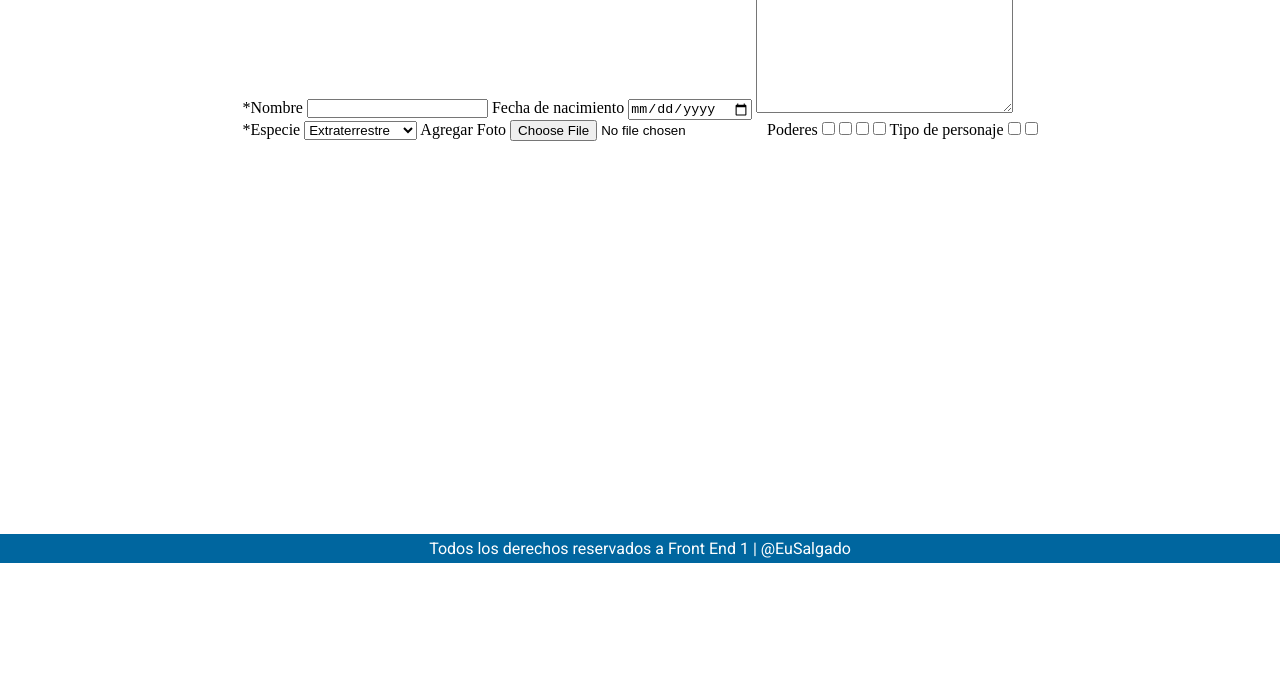
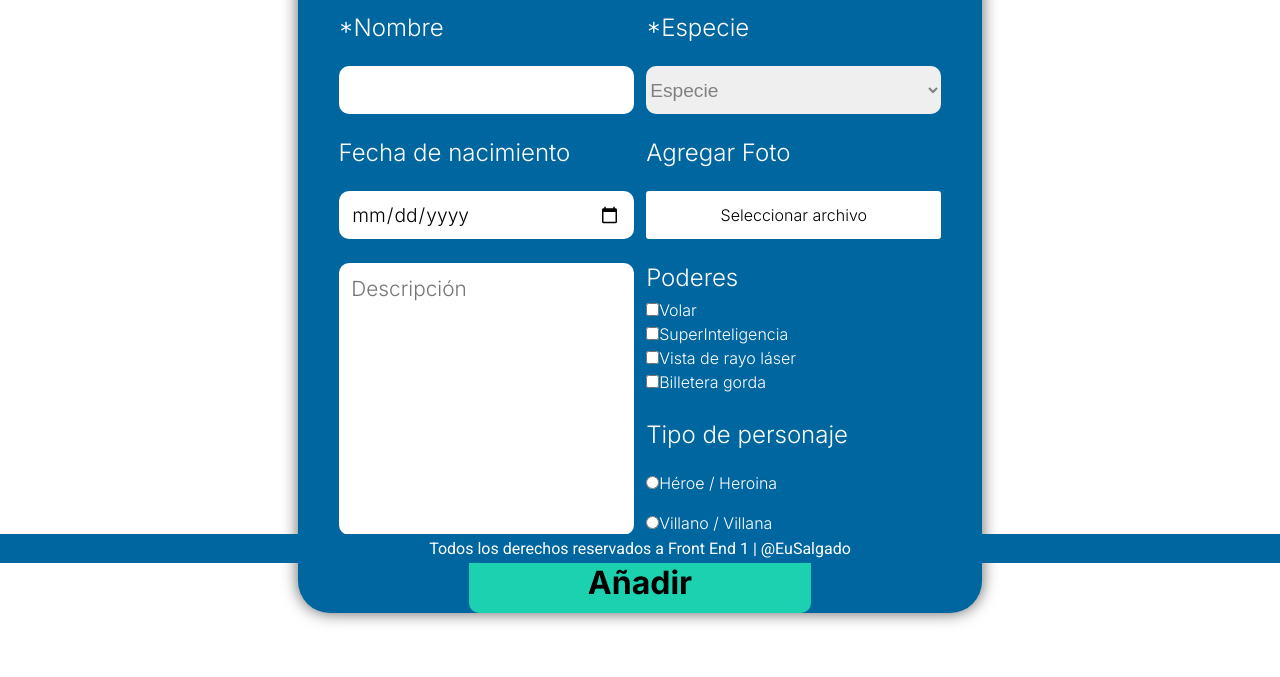
Before and after one commit to EuSalgado/Formularios, a plain HTML site: page pages/form.html in a window 1280 px wide. Shown: the part 237-914 px from the top of the page. Before the commit the page ends 800 px from the top, so only its background shows below. Drawn offline with Linux system fonts and the light colour scheme.

Commit message:
Se termino el diseño del formulario

```diff
--- a/css/styles-form.css
+++ b/css/styles-form.css
@@ -0,0 +1,179 @@
+.form {
+    align-items: center;
+    background-color: #00669F;
+    border-radius: 2rem;
+    box-shadow: 0rem 0rem 1rem #616161;
+    color: white;
+    display: flex;
+    font-family: 'Inter', sans-serif;
+    flex-direction: column;
+    min-width: 80vh;
+    min-height: 77vh;
+    flex-wrap: wrap;
+}
+
+.form h1 {
+    font-weight: 700;
+    margin: 1rem 0 1rem 0;
+}
+
+.description-form {
+    margin: 0 0 1rem 0;
+}
+
+.form label {
+    font-weight: 300;
+    font-size: 1.5rem;
+}
+
+#name,
+#species,
+#date {
+    font-weight: 300;
+    font-size: 1.2rem;
+    border-radius: 10px;
+    height: 3rem;
+    border: none;
+}
+
+#description {
+    border: none;
+    border-radius: 10px;
+    font-weight: 300;
+    height: 17rem;
+    resize: none;
+}
+
+.quests {
+    display: flex;
+    width: 90%;
+    justify-content: space-around;
+}
+
+.left-form,
+.right-form {
+    display: flex;
+    flex-direction: column;
+    width: 48%;
+}
+
+.left-form input,
+.left-form label,
+.right-form label,
+.right-form select,
+.right-form input {
+    margin-bottom: 1.5rem;
+}
+
+
+
+#volar,
+#super_inteligencia,
+#rayos_laser,
+#heroe,
+#villano {
+    font-size: 1rem;
+    margin: 0;
+}
+
+#billetera_gorda {
+    font-size: 1rem;
+    margin-bottom: 1.5rem;
+}
+
+#powers {
+    margin-bottom: .5rem;
+}
+
+.add {
+    background-color: #1CD1B0;
+    font-size: 2rem;
+    font-family: 'Inter', sans-serif;
+    font-weight: 700;
+    margin-bottom: 1.5rem;
+    height: 60px;
+    margin: auto;
+    width: 50%;
+    border-radius: 10px;
+    border: none;
+}
+
+select:invalid {
+    color: gray;
+}
+
+.file-select {
+    position: relative;
+    display: inline-block;
+    margin-bottom: 1.5rem;
+}
+
+.add:hover {
+    cursor: pointer;
+    background-color: #001D2D;
+    color: #fff;
+}
+
+.file-select:hover {
+    cursor: pointer;
+}
+
+
+.file-select::before {
+    background-color: white;
+    color: black;
+    display: flex;
+    justify-content: center;
+    align-items: center;
+    border-radius: 3px;
+    content: 'Seleccionar archivo';
+    position: absolute;
+    left: 0;
+    right: 0;
+    top: 0;
+    bottom: 0;
+}
+
+.file-select input[type="file"] {
+    opacity: 0;
+    height: 1.4rem;
+    display: inline-block;
+}
+
+
+textarea {
+    color: gray;
+    padding: .8rem;
+    font-family: 'Inter', sans-serif;
+    font-size: 1.3rem;
+}
+
+input[type=text],
+input[type=date] {
+    padding: .8rem;
+    font-family: 'Inter', sans-serif;
+    font-size: .9rem;
+}
+
+@media screen and (min-width: 1024px) {}
+
+@media screen and (max-width:1023px) {
+    .form {
+        min-width: 45vh;
+    }
+
+    .quests {
+        flex-direction: column;
+    }
+
+    .left-form,
+    .right-form {
+        display: flex;
+        flex-direction: column;
+        width: 100%;
+    }
+
+    .add {
+        margin-bottom: 1rem;
+    }
+}
--- a/css/styles.css
+++ b/css/styles.css
@@ -1,4 +1,4 @@
-@import url('https://fonts.googleapis.com/css2?family=Roboto:wght@400;500;700&display=swap');
+@import url('https://fonts.googleapis.com/css2?family=Inter:wght@300;700&family=Roboto:wght@400;500;700&display=swap');
 
 * {
     box-sizing: border-box;
--- a/pages/form.html
+++ b/pages/form.html
@@ -11,7 +11,7 @@
       referrerpolicy="no-referrer"
     />
     <link rel="stylesheet" href="../css/styles.css" />
-    <link rel="stylesheet" href="../css/styles-form.css">
+    <link rel="stylesheet" href="../css/styles-form.css" />
     <title>Formulario</title>
   </head>
   <body>
@@ -35,23 +35,32 @@
     </header>
 
     <div class="content">
-
-        <form action="#" method="POST">
+      <form action="../index.html" method="get" class="form">
         <h1>¡Añadí tu super!</h1>
-            <p>Agregá tu personaje favorito completando las opciones.</p>
+        <p class="description-form">
+          Agregá tu personaje favorito completando las opciones.
+        </p>
+        <div class="quests">
           <div class="left-form">
             <label for="name">*Nombre</label>
-                <input type="text" name="name" id="name" required>
+            <input type="text" name="name" id="name" required />
 
             <label for="date">Fecha de nacimiento</label>
-                <input type="date" name="date" id="date">
+            <input type="date" name="date" id="date" />
 
-                <textarea name="description" id="description" cols="30" rows="10" placeholder="Descripción"></textarea>
+            <textarea
+              name="description"
+              id="description"
+              cols="30"
+              rows="10"
+              placeholder="Descripción"
+            ></textarea>
           </div>
 
           <div class="right-form">
             <label for="species">*Especie</label>
-                <select name="species" id="species">
+            <select name="species" id="species" required>
+              <option value="" disabled selected hidden>Especie</option>
               <option value="extraterrrestre">Extraterrestre</option>
               <option value="mitologico">Dios mitológico</option>
               <option value="semidios">Semidiós</option>
@@ -61,19 +70,64 @@
               <option value="demonio">Demonio</option>
             </select>
 
-                <label for="photo">Agregar Foto</label>
-                <input type="file" name="photo" id="photo" accept="image/png, image/jpeg">
+            <label for="src-file1">Agregar Foto</label>
 
-                <label for="powers">Poderes</label>
-                <input type="checkbox" name="powers" id="powers" value="Volar">
-                <input type="checkbox" name="powers" id="powers" value="SuperInteligencia">
-                <input type="checkbox" name="powers" id="powers" value="Vista de rayo láser">
-                <input type="checkbox" name="powers" id="powers" value="Billetera gorda">
+            <div class="file-select" id="src-file1">
+              <input
+                type="file"
+                name="src-file1"
+                id="photo"
+                accept="image/png, image/jpeg"
+              />
+            </div>
+            <label for="powers" class="powers" id="powers">Poderes</label>
+            <label id="volar"
+              ><input
+                type="checkbox"
+                name="powers"
+                id="powers"
+                value="volar"
+              />Volar</label
+            >
+            <label id="super_inteligencia"
+              ><input
+                type="checkbox"
+                name="powers"
+                id="powers"
+                value="super_inteligencia"
+              />SuperInteligencia</label
+            >
+            <label id="rayos_laser"
+              ><input
+                type="checkbox"
+                name="powers"
+                id="powers"
+                value="rayos_laser"
+              />Vista de rayo láser</label
+            >
+            <label id="billetera_gorda"
+              ><input
+                type="checkbox"
+                name="powers"
+                id="powers"
+                value="billetera_gorda"
+              />Billetera gorda</label
+            >
 
             <label for="sex">Tipo de personaje</label>
-                <input type="checkbox" name="sex" id="sex" value="Héroe / Heroina">
-                <input type="checkbox" name="sex" id="sex" value="Villano / Villana">
+
+            <label for="sex" id="heroe"
+              ><input type="radio" name="sex" id="sex" value="heroe" />Héroe /
+              Heroina</label
+            >
+            <label for="sex" id="villano"
+              ><input type="radio" name="sex" id="sex" value="villano" />Villano
+              / Villana</label
+            >
           </div>
+
+        </div>
+        <button type="submit" class="add">Añadir</button>
       </form>
     </div>
 
```
Lines whose indentation alone changed are shown as unchanged.
